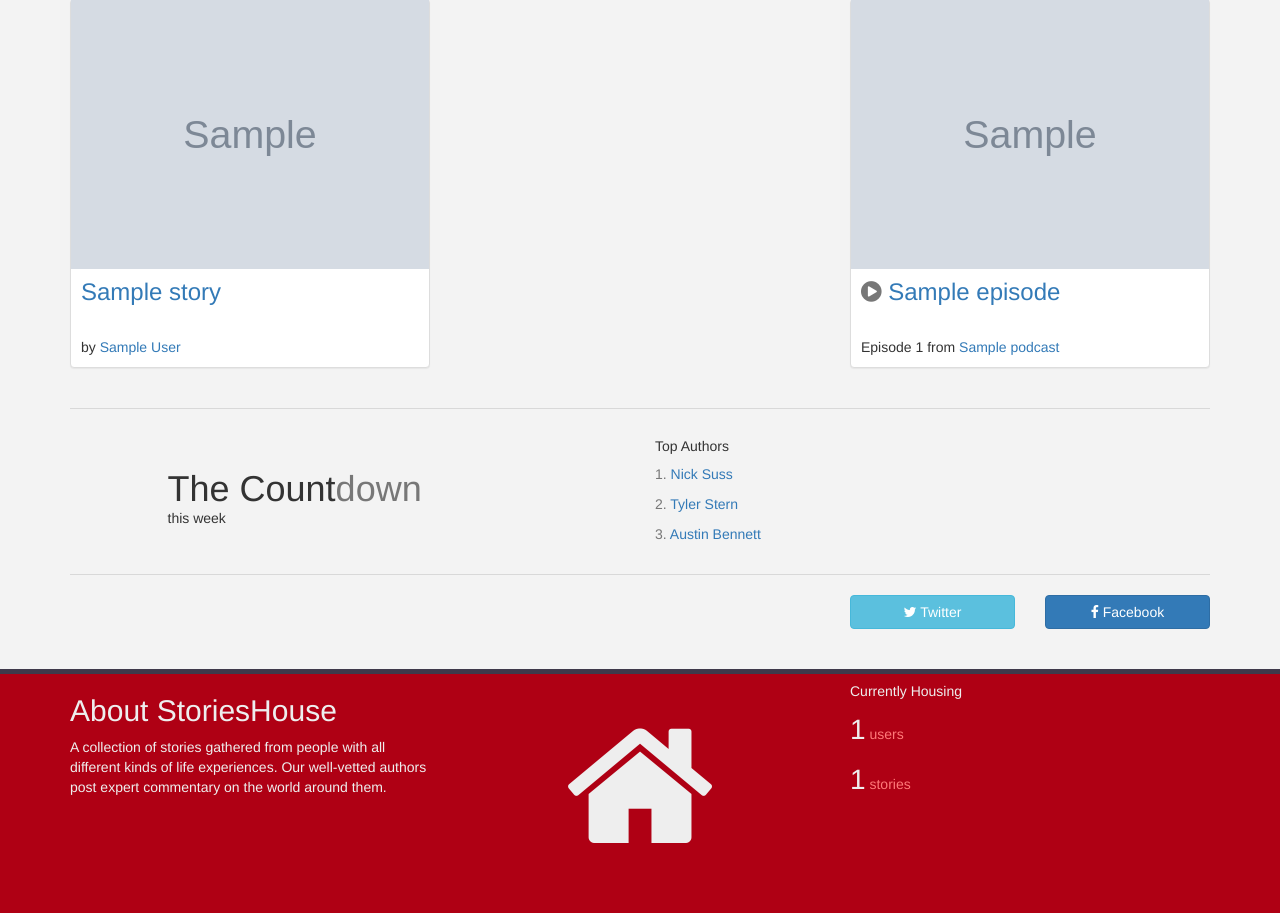
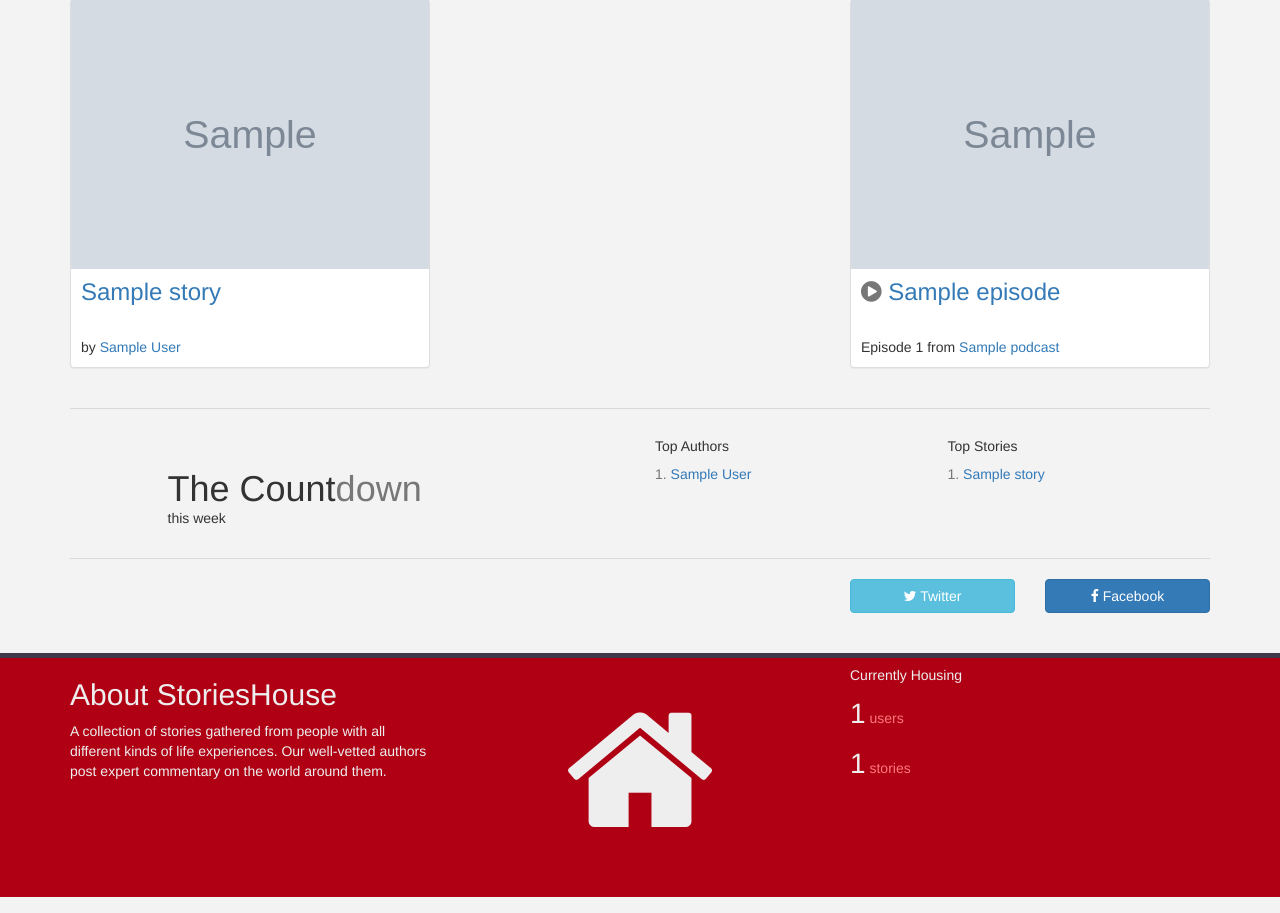
Before and after one commit to huntaub/storieshouse, a Django app: page / in a window 1280 px wide. Shown: the part 107-1020 px from the top of the page. Run offline with Django 3.2, Linux system fonts and the light colour scheme; tables that the repository leaves empty hold one stand-in row (values such as "Sample post"); grey boxes marked "Sample" are stand-in pictures; parts of the project's set-up code (start-up, migrations or seed data) failed here and were passed over; some libraries are stand-ins or nearby versions.

Commit message:
Added Countdown Ability with Tracking

```diff
--- a/house/models.py
+++ b/house/models.py
@@ -2,6 +2,7 @@ from django.db import models
 from django.contrib.auth.models import User
 from django.utils.safestring import mark_safe
 from django.template.defaultfilters import slugify
+from django.db.models import Count
 
 class Collection(models.Model):
 	name = models.CharField(max_length = 255)
@@ -38,6 +39,11 @@ class StoryAuthor(models.Model):
 	def find(u):
 		author, created = StoryAuthor.objects.get_or_create(user=u)
 		return author
+
+	@staticmethod
+	def top(limit, early_date):
+		h = Hit.objects.filter(date__gt=early_date).values('author').annotate(the_count=Count('author')).order_by('-the_count')[:limit]
+		return map(lambda x: User.objects.get(id=x["author"]), h)
 
 # Create your models here.
 class Story(models.Model):
@@ -87,5 +93,25 @@ class Story(models.Model):
 	def get_absolute_url(self):
 		return ("/" + self.user.username + "/" + self.slug)
 
+	def hits(self):
+		return self.hit_set.count() + self.viewcount
+
+	def register_hit(self):
+		h = Hit()
+		h.story_id = self.id
+		h.author_id = self.user.id
+		h.save()
+		return
+
 	def __unicode__(self):
 		return '%s by %s' % (self.title, self.user)
+
+	@staticmethod
+	def top(limit, early_date):
+		h = Hit.objects.filter(date__gt=early_date).values('story').annotate(the_count=Count('story')).order_by('-the_count')[:limit]
+		return map(lambda x: Story.objects.get(id=x["story"]), h)
+
+class Hit(models.Model):
+	date = models.DateTimeField(auto_now_add=True)
+	story = models.ForeignKey(Story)
+	author = models.ForeignKey(User)
--- a/house/views.py
+++ b/house/views.py
@@ -7,6 +7,7 @@ from django.views.generic import TemplateView
 from django.forms.widgets import TextInput, Textarea
 from django.db.models import Q
 from django.core.urlresolvers import reverse
+from datetime import datetime, timedelta
 
 class StoryForm(forms.ModelForm):
     title = forms.CharField(widget = TextInput(attrs = {'style': 'width: 500px'}))
@@ -34,6 +35,9 @@ class HomePage(TemplateView):
         context['featured_episode'] = Episode.objects.order_by("-data_published")[0]
         context['featured_stories'] = Story.objects.filter(published=True).order_by("-date_added")[:2]
         context['all_stories'] = Story.objects.filter(published=True).order_by("-date_added")[2:7]
+        lastweek = datetime.now() - timedelta(weeks=1)
+        context['top_users'] = StoryAuthor.top(3, lastweek)
+        context['top_stories'] = Story.top(3, lastweek)
         return context
 
 class StoryView(DetailView):
@@ -54,7 +58,8 @@ class StoryView(DetailView):
         else:
             current_user = 0
         story = Story.objects.get(Q(slug = self.kwargs['slug'], user=user.pk), Q(published=True) | Q(published=False, user=current_user))
-        story.viewcount += 1
+        # story.viewcount += 1
+        story.register_hit()
         story.save()
         return story
 
@@ -76,7 +81,7 @@ class StoryCreate(CreateView):
         s.published = form.cleaned_data['published']
         s.icon = form.cleaned_data['icon']
         s.category = form.cleaned_data['category']
-        s.viewcount = 0
+        # s.viewcount = 0
         s.user = self.request.user
         s.save()
         return HttpResponseRedirect(reverse('story_view', kwargs={'slug':s.slug, 'user':s.user}))
--- a/storieshouse/templates/base.html
+++ b/storieshouse/templates/base.html
@@ -119,17 +119,17 @@
 				</div>
 				<div class="col-md-3 col-md-offset-1">
 					<h5>Top Authors</h5>
-					<p><span class="muted">1.</span> <a href="/nsuss">Nick Suss</a></p>
-					<p><span class="muted">2.</span> <a href="/tstern">Tyler Stern</a></p>
-					<p><span class="muted">3.</span> <a href="/abennett">Austin Bennett</a></p>
+					{% for s in top_users %}
+						<p><span class="muted">{{ forloop.counter }}.</span> <a href="{% url user_view s %}">{{ s|full_name }}</a></p>
+					{% endfor %}
 					<!-- <p><a href="#">See More &rarr;</a></p> -->
 				</div>
-				<!-- <div class="col-md-3">
+				<div class="col-md-3">
 					<h5>Top Stories</h5>
-					<p><span class="muted">1.</span> <a href="#">Nick Suss</a></p>
-					<p><span class="muted">2.</span> <a href="#">Tyler Stern</a></p>
-					<p><span class="muted">3.</span> <a href="#">Austin Bennett</a></p>
-				</div> -->
+					{% for s in top_stories %}
+						<p><span class="muted">{{ forloop.counter }}.</span> <a href="{% url story_view s.user s.slug %}">{{ s.title }}</a></p>
+					{% endfor %}
+				</div>
 				<!-- <div class="col-md-2">
 					<h5>Top Shows</h5>
 					<p><span class="muted">1.</span> <a href="#">Sitcomology</a></p>
--- a/storieshouse/templates/house/story_detail.html
+++ b/storieshouse/templates/house/story_detail.html
@@ -86,7 +86,7 @@
 				<div class="panel panel-default">
 					<div class="panel-heading">Stats</div>
 					<div class="panel-body">
-						<p><span class="text-2x">{{ object.viewcount }}</span> <span class="muted">views</span></p>
+						<p><span class="text-2x">{{ object.hits }}</span> <span class="muted">views</span></p>
 						<p><span class="text-2x">{{ object.body|wordcount }}</span> <span class="muted">words</span></p>
 						<p><span class="text-2x">{{ object.body|reading_time }}</span> <span class="muted">minutes</span></p>
 					</div>
```
Also changed, not shown: house/migrations/0013_auto__add_hit.py (added), house/migrations/0014_auto__chg_field_hit_author.py (added).
